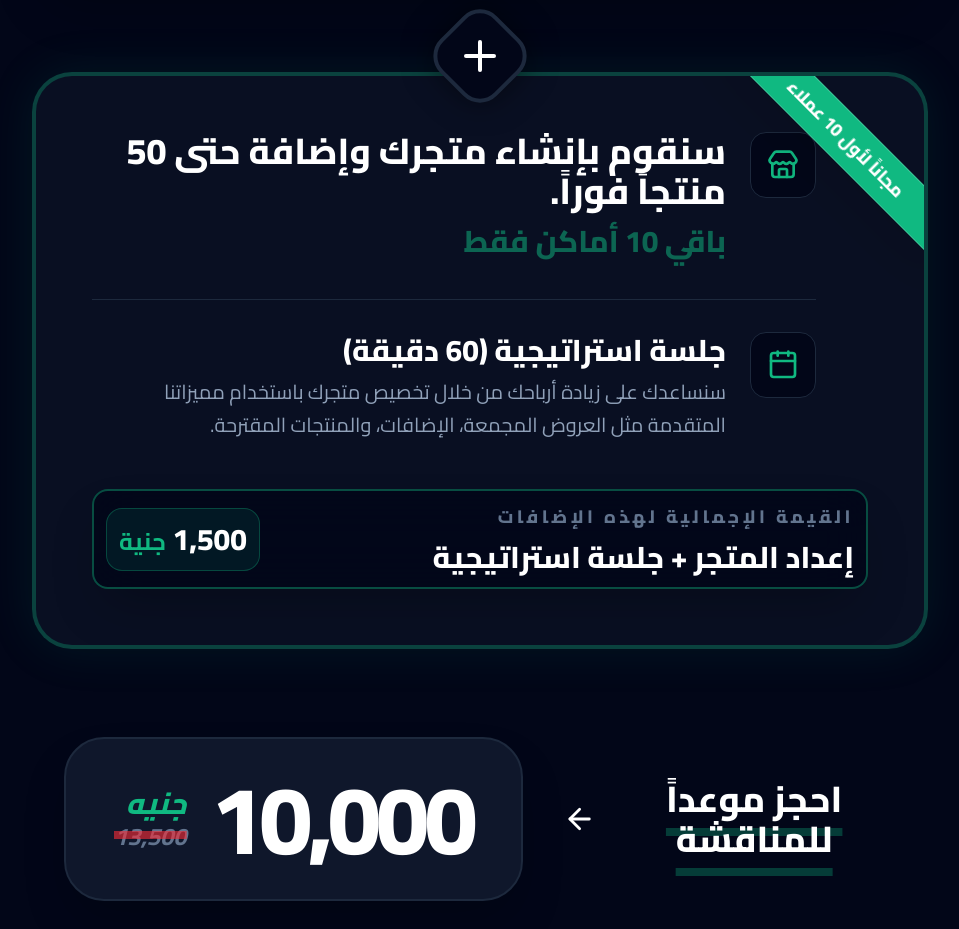
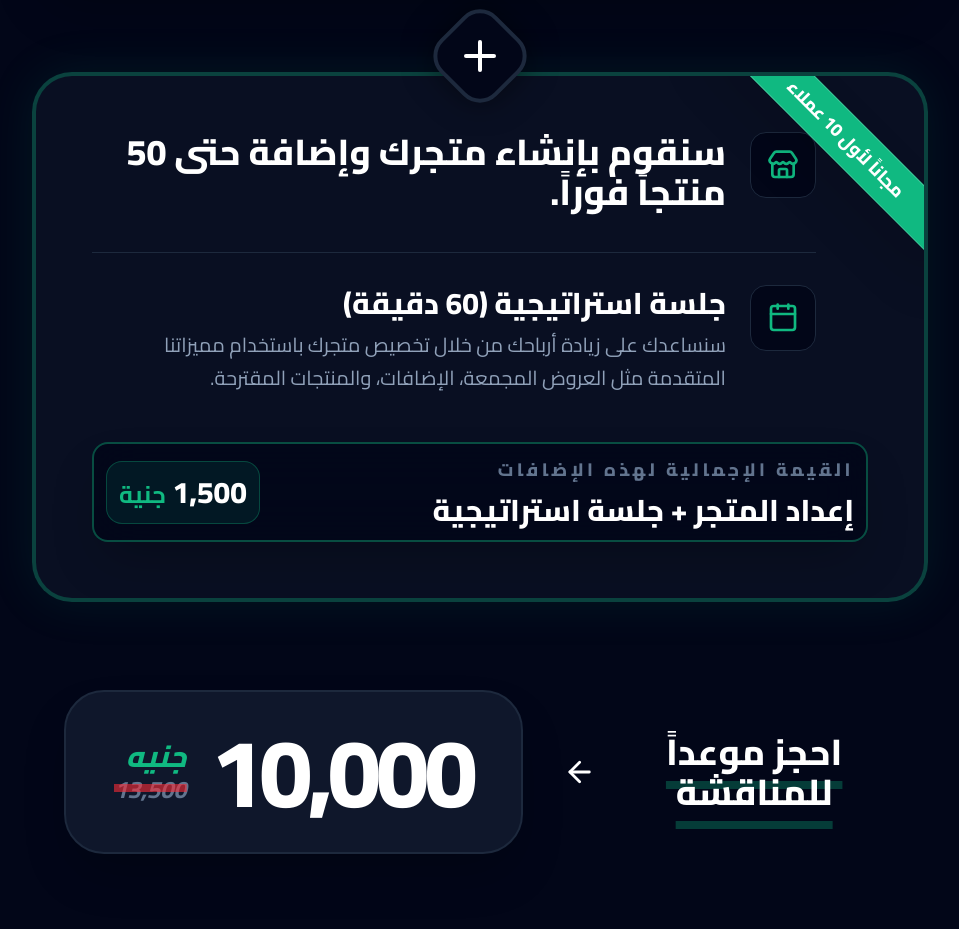
Before and after one commit to DynamicDOMinator/prosental-ecommerce-landing, a Next.js app: page / in a window 1280 px wide. Shown: the part 5080-6009 px from the top of the page, without its empty margins (160-1119 px from the left). Built offline with nearby package versions, Linux system fonts and the light colour scheme.

Commit message:
caaaaaaaaccaaaaca

```diff
--- a/src/components/FeaturesSection.jsx
+++ b/src/components/FeaturesSection.jsx
@@ -99,12 +99,10 @@ export default function FeaturesSection() {
                          <Store className="w-8 h-8" />
                       </div>
                       <div className="space-y-3">
-                         <h3 className="text-2xl md:text-4xl font-black text-white lg:leading-[1.1]">
+                         <h3 className="text-2xl md:text-4xl font-black text-white ">
                            سنقوم بإنشاء متجرك وإضافة حتى 50 منتجاً فوراً.
                          </h3>
-                         <p className="text-primary-500 text-2xl md:text-3xl font-black animate-pulse">
-                           باقي 10 أماكن فقط
-                         </p>
+
                       </div>
                    </div>
 
```
